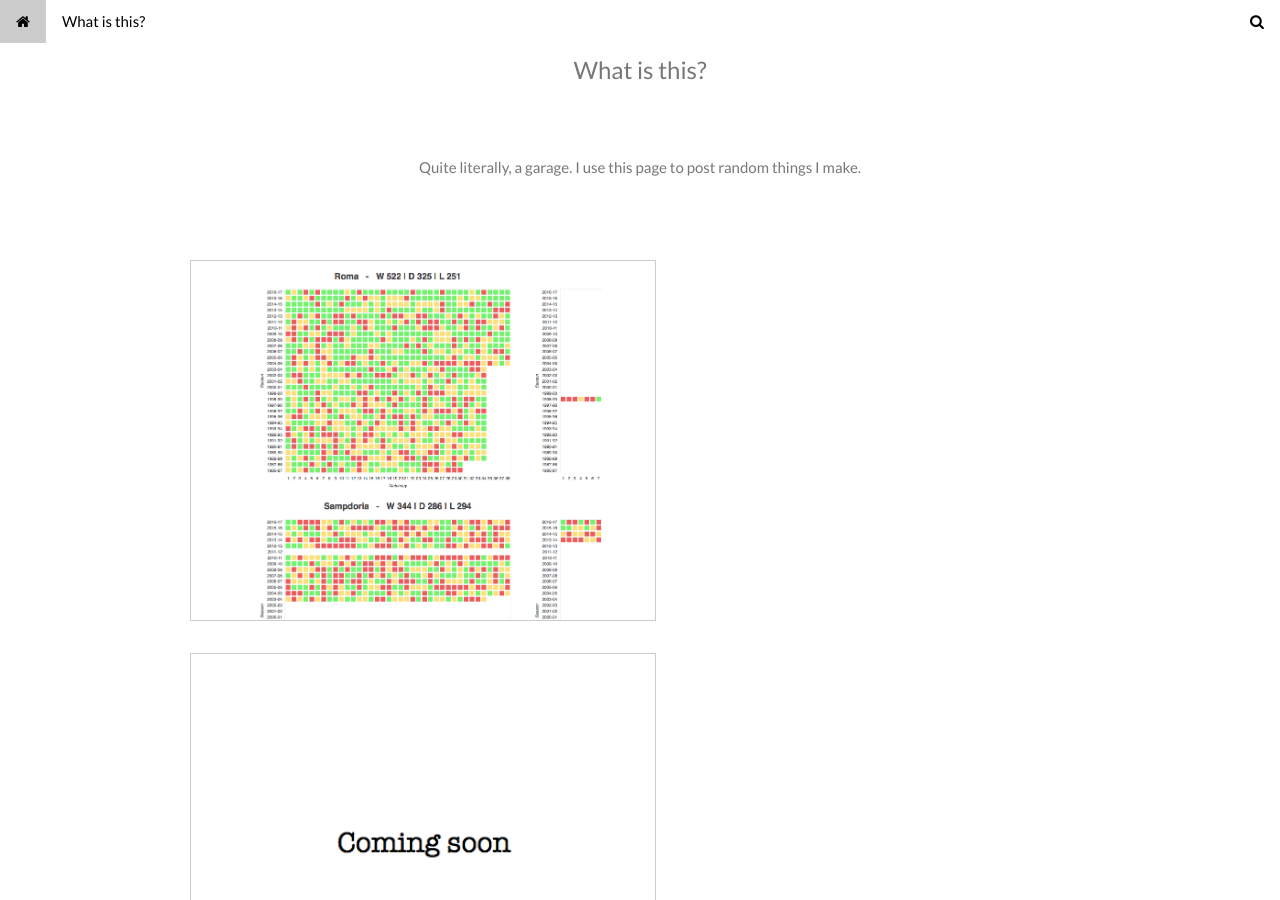
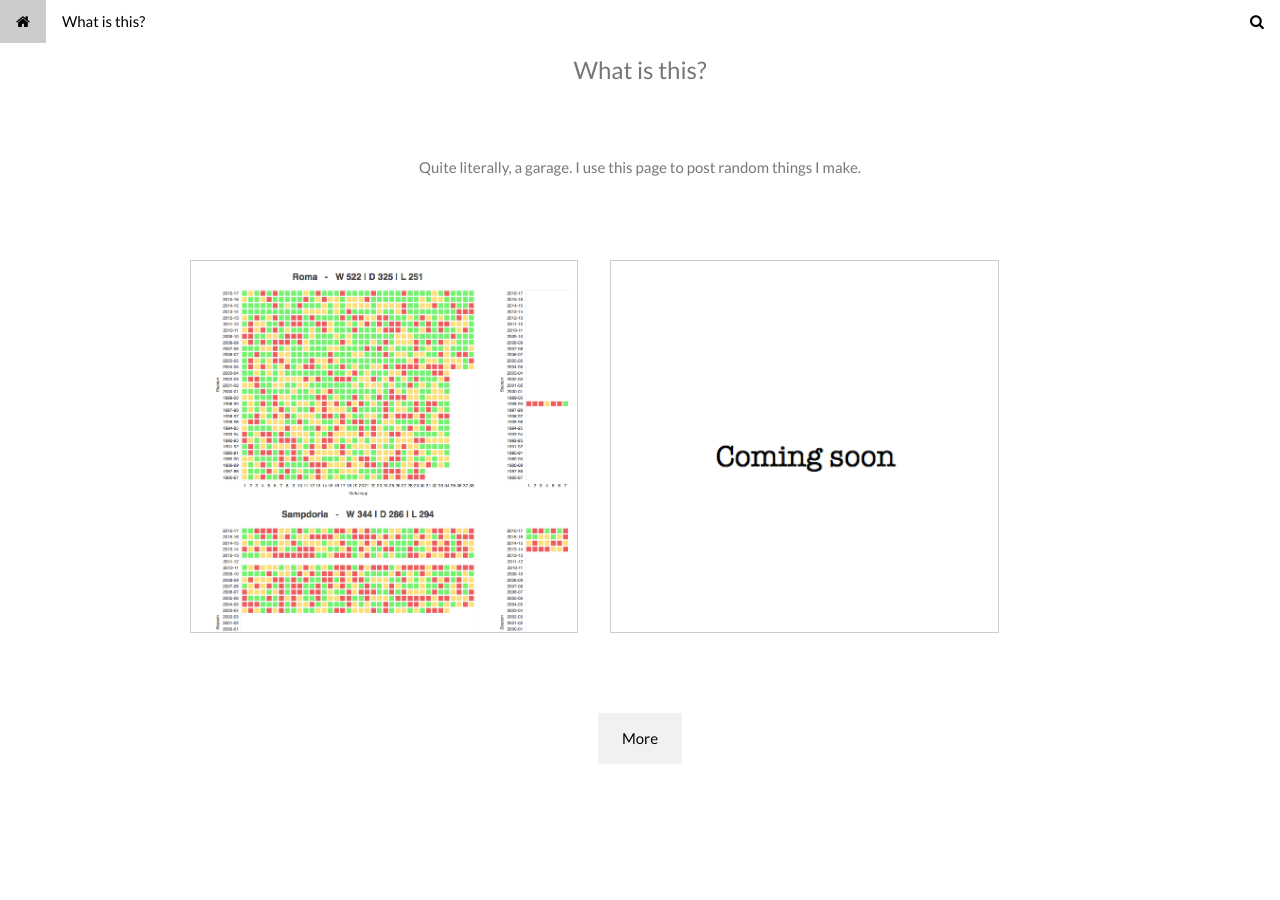
Before and after one commit to ptrmoli/ptrmoli.github.io, a Jekyll site: the page index.html, which Jekyll copies as it is, in a window 1280 px wide and 900 px high, scrolled down 926 px. Built offline with Jekyll 4.4.1, drawn with Linux system fonts in a browser that asks for light colours; after the commit the page ends 1754 px from its top, so only the background shows below that.

Commit message:
Update index.html

```diff
--- a/index.html
+++ b/index.html
@@ -82,11 +82,11 @@ body, html {
 
     <!-- Responsive Grid. Two columns on tablets, laptops and desktops. Will stack on mobile devices/small screens (100% width) -->
   <div class="w3-row-padding w3-center">
-      <div class="w3-col m6 w3-border w3-margin">
-      <img src="https://ptrmoli.github.io/assets/images/serieAresults.png" style="width:80%" onclick="onClick(this)" class="w3-hover-opacity" alt="The mist over the mountains">
+      <div class="w3-col m5 w3-border w3-margin">
+      <img src="https://ptrmoli.github.io/assets/images/serieAresults.png" style="width:100%" onclick="onClick(this)" class="w3-hover-opacity">
     </div>
-    <div class="w3-col m6 w3-border w3-margin">
-      <img src="https://ptrmoli.github.io/assets/images/comingsoon.png" style="width:80%" onclick="onClick(this)" class="w3-hover-opacity" alt="The mist over the mountains">
+    <div class="w3-col m5 w3-border w3-margin">
+      <img src="https://ptrmoli.github.io/assets/images/comingsoon.png" style="width:100%" onclick="onClick(this)" class="w3-hover-opacity">
     </div>
   </div>
   <div class="w3-row-padding w3-center">
```
